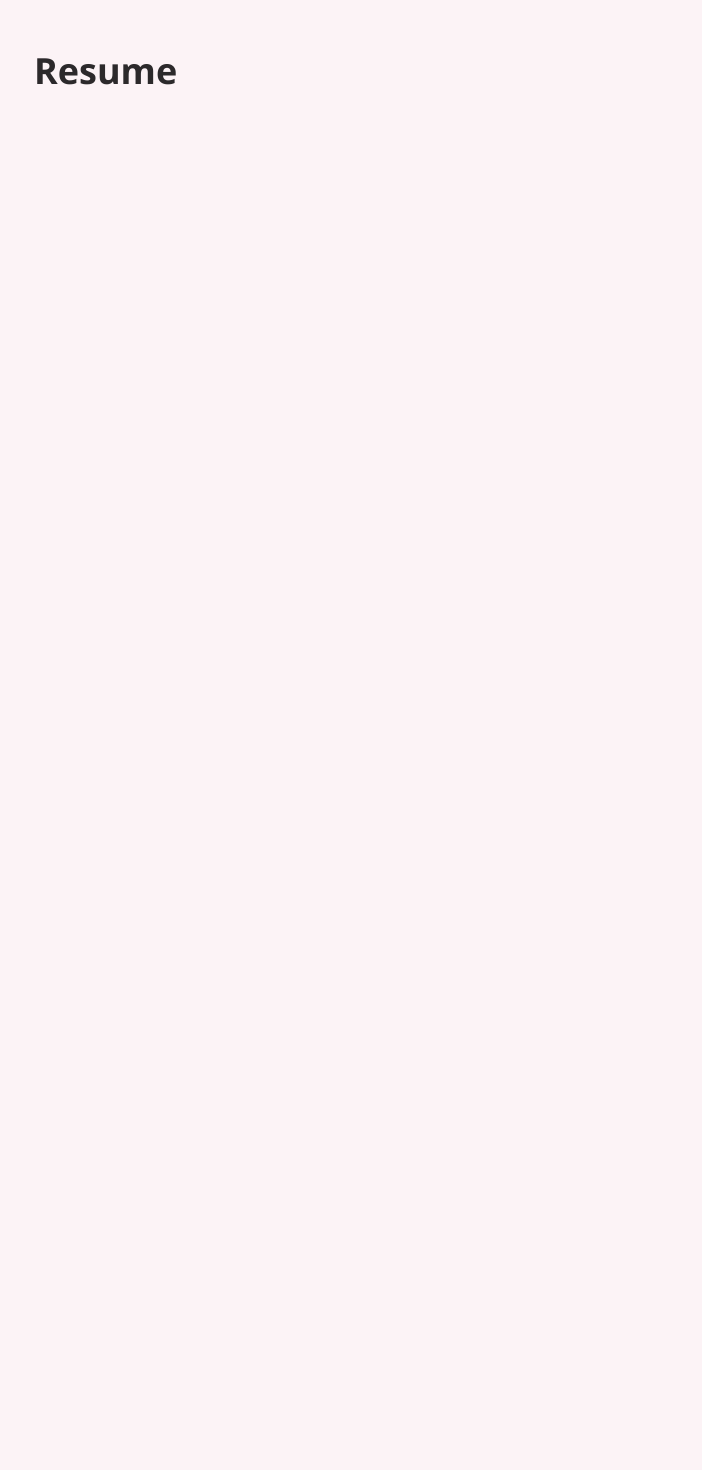
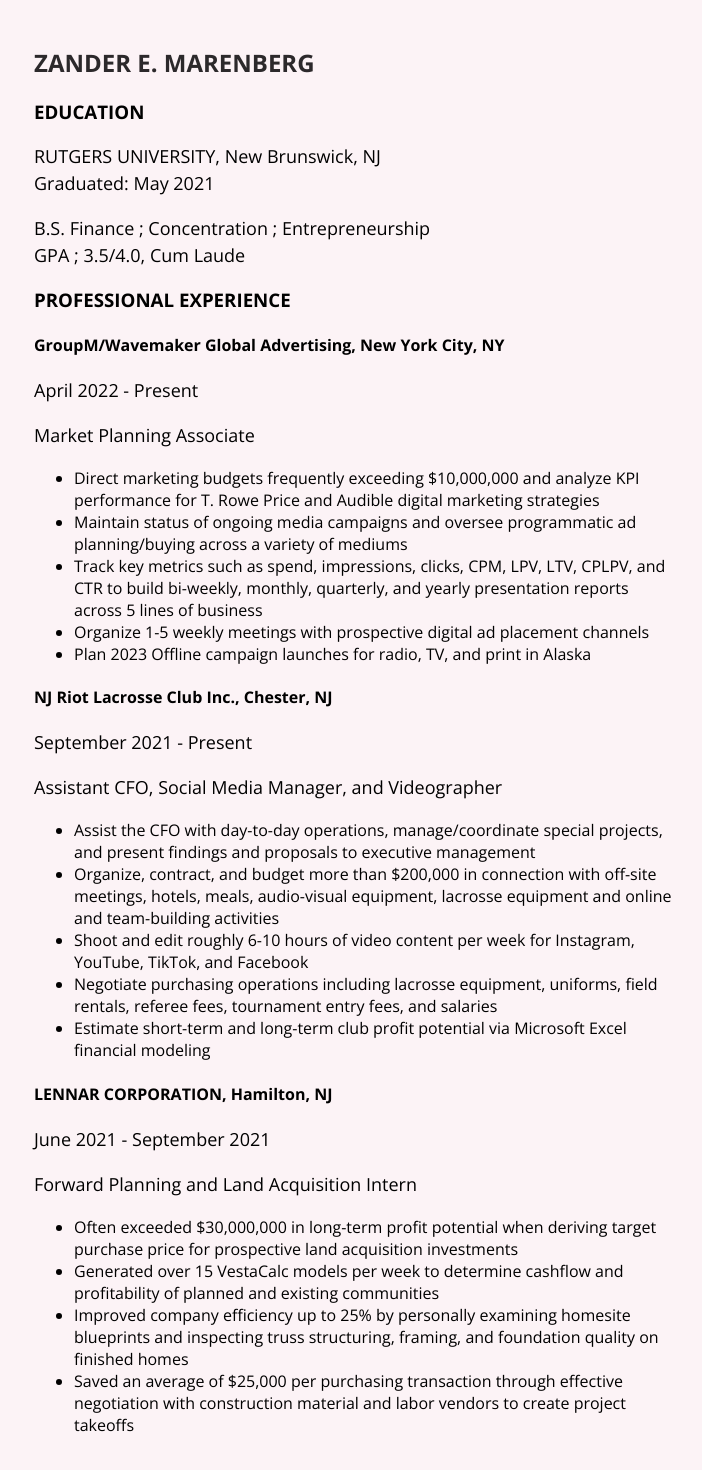
Before and after one commit to Zander-M75/React-Portfolio, a React (Create React App) app in the folder portfolio/: page /resume in a window 1280 px wide. Shown: the part 98-1568 px from the top of the page, without its empty margins (286-988 px from the left). Before the commit the page ends 800 px from the top, so only its background shows below. Built offline with nearby package versions, Linux system fonts and the light colour scheme.

Commit message:
completed resumeComponent, added to resume page, css included

```diff
--- /dev/null
+++ b/portfolio/src/components/ResumeComponent/ResumeComponent.js
@@ -0,0 +1,53 @@
+import React from 'react';
+import styles from './ResumeComponent.module.css';
+
+const ResumeComponent = () => {
+    return (
+        <div className={styles.resume}>
+            <h2>ZANDER E. MARENBERG</h2>
+            <h3>EDUCATION</h3>
+            <p>RUTGERS UNIVERSITY, New Brunswick, NJ<br />
+                Graduated: May 2021</p>
+            <p>B.S. Finance ; Concentration ; Entrepreneurship<br />
+                GPA ; 3.5/4.0, Cum Laude</p>
+
+            <h3>PROFESSIONAL EXPERIENCE</h3>
+            <h4>GroupM/Wavemaker Global Advertising, New York City, NY</h4>
+            <p>April 2022 - Present</p>
+            <p>Market Planning Associate</p>
+            <ul>
+                <li>Direct marketing budgets frequently exceeding $10,000,000 and analyze KPI performance for T. Rowe Price and Audible digital marketing strategies</li>
+                <li>Maintain status of ongoing media campaigns and oversee programmatic ad planning/buying across a variety of mediums</li>
+                <li>Track key metrics such as spend, impressions, clicks, CPM, LPV, LTV, CPLPV, and CTR to build bi-weekly, monthly, quarterly, and yearly presentation reports across 5 lines of business</li>
+                <li>Organize 1-5 weekly meetings with prospective digital ad placement channels</li>
+                <li>Plan 2023 Offline campaign launches for radio, TV, and print in Alaska</li>
+            </ul>
+
+            <h4>NJ Riot Lacrosse Club Inc., Chester, NJ</h4>
+            <p>September 2021 - Present</p>
+            <p>Assistant CFO, Social Media Manager, and Videographer</p>
+            <ul>
+                <li>Assist the CFO with day-to-day operations, manage/coordinate special projects, and present findings and proposals to executive management</li>
+                <li>Organize, contract, and budget more than $200,000 in connection with off-site meetings, hotels, meals, audio-visual equipment, lacrosse equipment and online and team-building activities</li>
+                <li>Shoot and edit roughly 6-10 hours of video content per week for Instagram, YouTube, TikTok, and Facebook</li>
+                <li>Negotiate purchasing operations including lacrosse equipment, uniforms, field rentals, referee fees, tournament entry fees, and salaries</li>
+                <li>Estimate short-term and long-term club profit potential via Microsoft Excel financial modeling</li>
+            </ul>
+
+            <h4>LENNAR CORPORATION, Hamilton, NJ</h4>
+            <p>June 2021 - September 2021</p>
+            <p>Forward Planning and Land Acquisition Intern</p>
+            <ul>
+                <li>Often exceeded $30,000,000 in long-term profit potential when deriving target purchase price for prospective land acquisition investments</li>
+                <li>Generated over 15 VestaCalc models per week to determine cashflow and profitability of planned and existing communities</li>
+                <li>Improved company efficiency up to 25% by personally examining homesite blueprints and inspecting truss structuring, framing, and foundation quality on finished homes</li>
+                <li>Saved an average of $25,000 per purchasing transaction through effective negotiation with construction material and labor vendors to create project takeoffs</li>
+            </ul>
+        </div>
+
+    );
+}
+
+
+
+export default ResumeComponent;
--- /dev/null
+++ b/portfolio/src/components/ResumeComponent/ResumeComponent.module.css
@@ -0,0 +1,43 @@
+.resume-container {
+    display: flex;
+    flex-direction: column;
+    align-items: center;
+    margin: 50px;
+}
+
+.resume-heading {
+    font-size: 36px;
+    font-weight: bold;
+    text-align: center;
+    margin-bottom: 20px;
+}
+
+.resume-section {
+    margin-bottom: 20px;
+}
+
+.resume-section-heading {
+    font-size: 24px;
+    font-weight: bold;
+    margin-bottom: 10px;
+}
+
+.resume-section-item {
+    display: flex;
+    flex-direction: column;
+    margin-bottom: 10px;
+}
+
+.resume-section-item-heading {
+    font-weight: bold;
+    margin-bottom: 5px;
+}
+
+.resume-section-item-subheading {
+    font-weight: bold;
+    margin-bottom: 5px;
+}
+
+.resume-section-item-description {
+    margin-bottom: 5px;
+}
--- a/portfolio/src/pages/Resume.js
+++ b/portfolio/src/pages/Resume.js
@@ -1,9 +1,9 @@
-
+import ResumeComponent from "../components/ResumeComponent/ResumeComponent";
 
 function Resume() {
     return (
         <div>
-            <h1>Resume</h1>
+            <ResumeComponent />
         </div>
     );
 }
```
